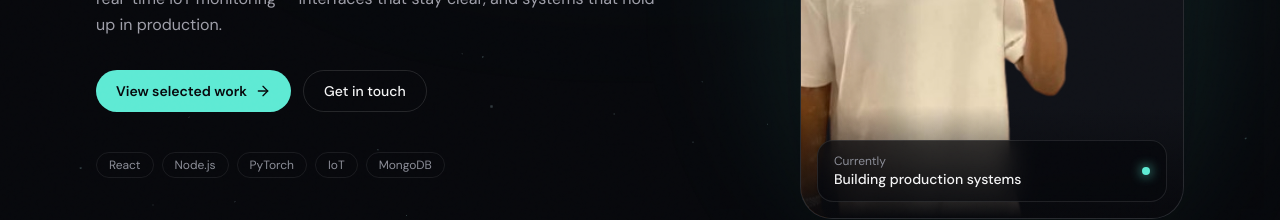
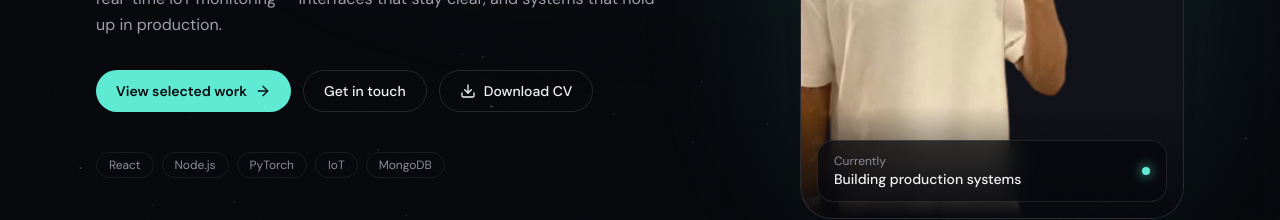
Before and after one commit to justin20-05/portfolio, a React (Vite) app in the folder frontend/: page / in a window 1280 px wide. Shown: the part 422-642 px from the top of the page. Built offline with nearby package versions, Linux system fonts and the light colour scheme.

Commit message:
added a download cv

```diff
--- a/frontend/package.json
+++ b/frontend/package.json
@@ -17,6 +17,7 @@
     "lucide-react": "^1.35.0",
     "react": "^19.2.8",
     "react-dom": "^19.2.8",
+    "react-icons": "^5.7.0",
     "react-intersection-observer": "^11.0.1",
     "three": "^0.185.1"
   },
--- a/frontend/src/App.jsx
+++ b/frontend/src/App.jsx
@@ -9,10 +9,16 @@ import {
   ArrowRight,
   CheckCircle2,
   AlertCircle,
+  Download,
 } from 'lucide-react';
 import ParticlesBackground from './components/ParticlesBackground';
 import profileImage from './assets/profile-cutout.png';
 import { person, projects, expertise, filters } from './data/portfolio';
+
+const cvFile = {
+  href: '/cv.pdf',
+  filename: 'Justin-James-Alviar-CV.pdf',
+};
 
 const fadeUp = {
   hidden: { opacity: 0, y: 20 },
@@ -308,9 +314,18 @@ export default function App() {
                   </a>
                 ))}
                 <a
+                  href={cvFile.href}
+                  download={cvFile.filename}
+                  onClick={() => setMenuOpen(false)}
+                  className="mt-2 inline-flex items-center justify-center gap-2 rounded-xl border border-white/10 px-3 py-3 text-sm font-medium text-ink"
+                >
+                  <Download className="h-4 w-4" />
+                  Download CV
+                </a>
+                <a
                   href="#contact"
                   onClick={() => setMenuOpen(false)}
-                  className="mt-2 rounded-xl bg-accent px-3 py-3 text-center text-sm font-semibold text-canvas"
+                  className="rounded-xl bg-accent px-3 py-3 text-center text-sm font-semibold text-canvas"
                 >
                   Let’s talk
                 </a>
@@ -360,6 +375,14 @@ export default function App() {
                   className="inline-flex items-center gap-2 rounded-full border border-white/12 px-5 py-2.5 text-sm font-medium text-ink hover:border-accent/40 hover:text-accent transition-colors"
                 >
                   Get in touch
+                </a>
+                <a
+                  href={cvFile.href}
+                  download={cvFile.filename}
+                  className="inline-flex items-center gap-2 rounded-full border border-white/12 px-5 py-2.5 text-sm font-medium text-ink hover:border-accent/40 hover:text-accent transition-colors"
+                >
+                  <Download className="h-4 w-4" />
+                  Download CV
                 </a>
               </div>
 
@@ -687,6 +710,13 @@ export default function App() {
             © {new Date().getFullYear()} {person.name}
           </p>
           <div className="flex items-center gap-5 text-sm text-mute">
+            <a
+              href={cvFile.href}
+              download={cvFile.filename}
+              className="hover:text-ink transition-colors"
+            >
+              CV
+            </a>
             <a href="#work" className="hover:text-ink transition-colors">
               Work
             </a>
```
Also changed, not shown: 1 other file (tests, documents, lock files or other folders).
